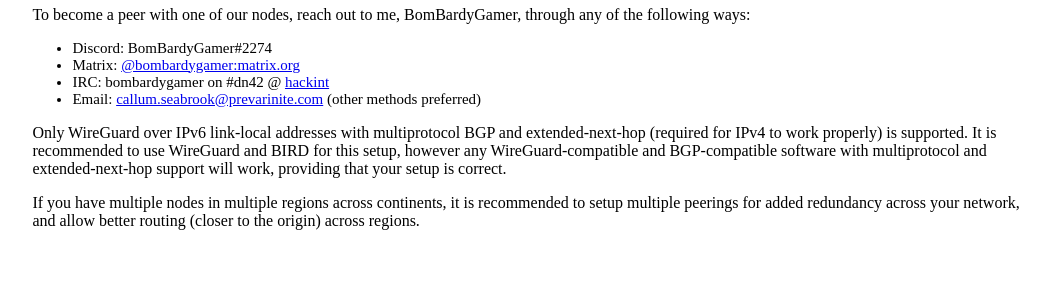
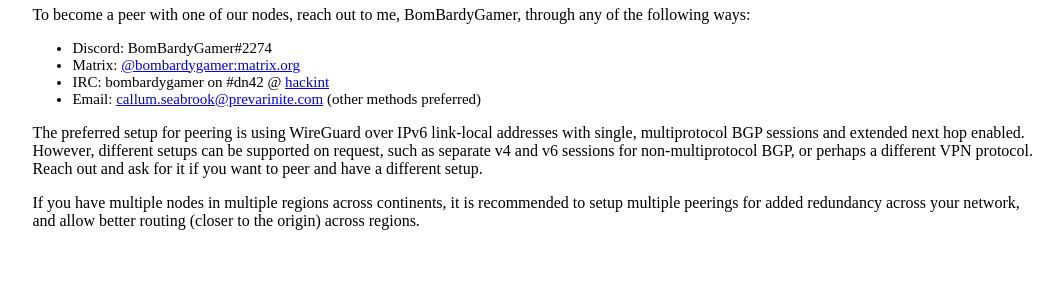
Before and after one commit to prevarinite/dn42-site, a Gatsby site: page /peering in a window 1280 px wide. Shown: the part 310-597 px from the top of the page, without its empty margins (102-1165 px from the left). Built offline with nearby package versions, Linux system fonts and the light colour scheme; Gatsby itself is replaced by a stand-in of ours.

Commit message:
Updated peering information text

```diff
--- a/src/pages/peering.jsx
+++ b/src/pages/peering.jsx
@@ -23,13 +23,17 @@
                             <li>IRC: bombardygamer on #dn42 @ <a href="https://hackint.org">hackint</a></li>
                             <li>Email: <a href="mailto:callum.seabrook@prevarinite.com">callum.seabrook@prevarinite.com</a> (other methods preferred)</li>
                         </ul>
-                        <p>Only WireGuard over IPv6 link-local addresses with multiprotocol BGP and extended-next-hop (required
-                            for IPv4 to work properly) is supported. It is recommended to use WireGuard and BIRD for this
-                            setup, however any WireGuard-compatible and BGP-compatible software with multiprotocol and
-                            extended-next-hop support will work, providing that your setup is correct.</p>
-                        <p>If you have multiple nodes in multiple regions across continents, it is recommended to setup
+                        <p>
+                            The preferred setup for peering is using WireGuard over IPv6 link-local addresses with
+                            single, multiprotocol BGP sessions and extended next hop enabled. However, different setups can be
+                            supported on request, such as separate v4 and v6 sessions for non-multiprotocol BGP, or perhaps a
+                            different VPN protocol. Reach out and ask for it if you want to peer and have a different setup.
+                        </p>
+                        <p>
+                            If you have multiple nodes in multiple regions across continents, it is recommended to setup
                             multiple peerings for added redundancy across your network, and allow better routing (closer to
-                            the origin) across regions.</p>
+                            the origin) across regions.
+                        </p>
                     </div>
                     <br />
                     <br />
```
